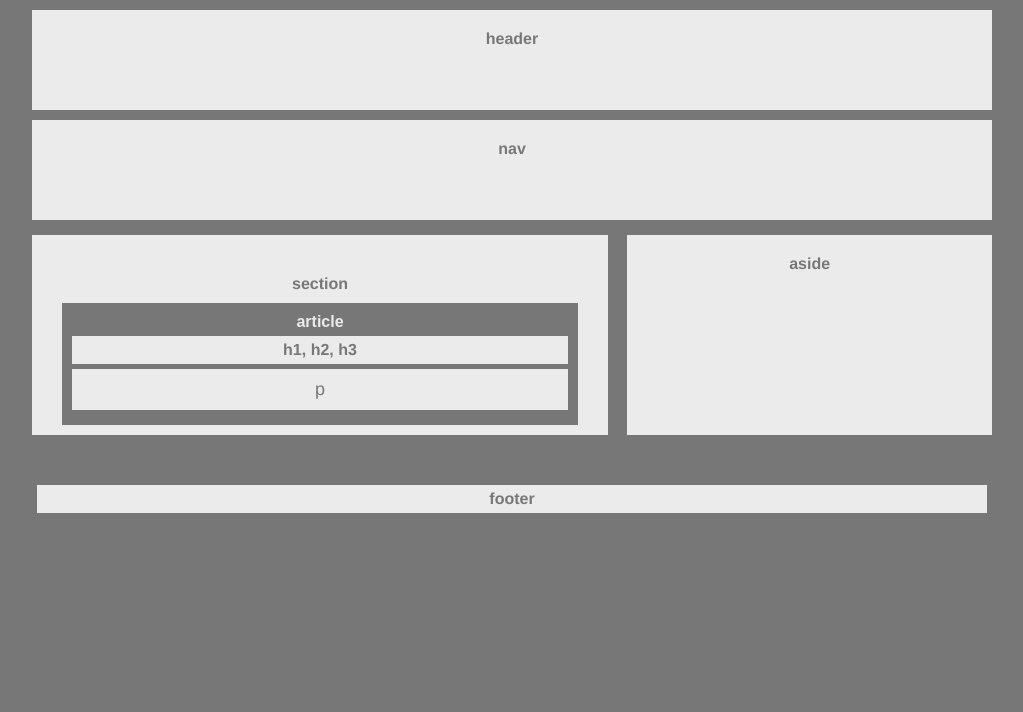
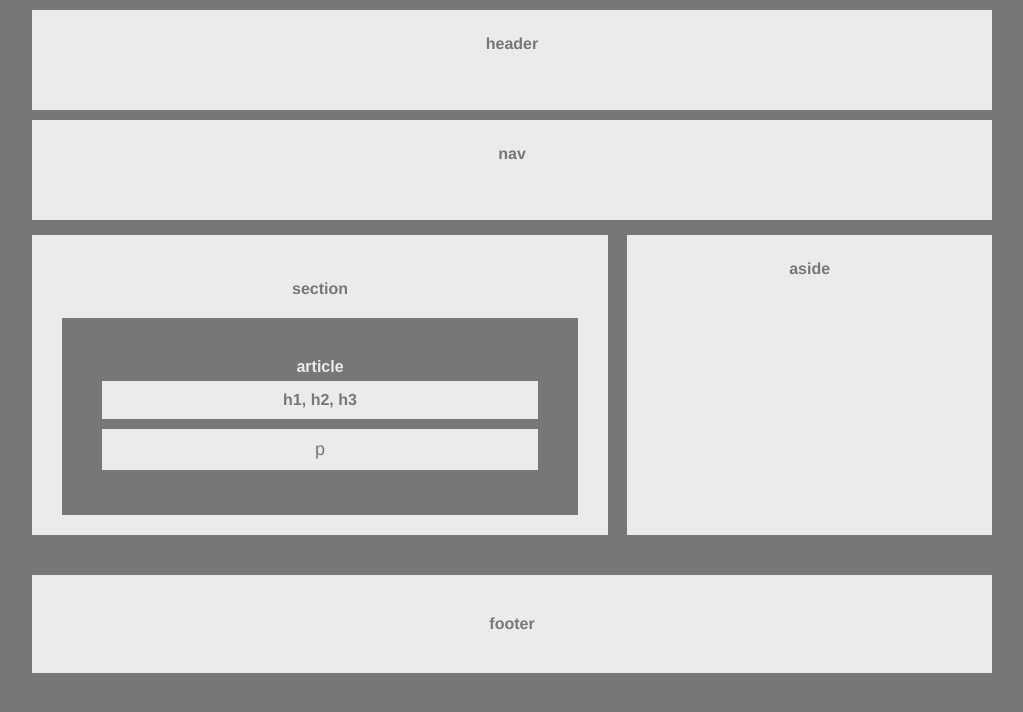
Before and after one commit to viveleloren/HW-Wireframe, a plain HTML site: page index.html in a window 1280 px wide. Shown: the whole page, without its empty margins (128-1151 px from the left). Drawn offline with Linux system fonts and the light colour scheme.

Commit message:
HW-Wireframe

```diff
--- a/style.css
+++ b/style.css
@@ -49,7 +49,7 @@ section {
     margin-bottom: 40px;
     margin-left: auto;
     margin-right: auto;
-    height: 200px;
+    height: 300px;
     width:60%;
     float: left;
     border: #777;
@@ -64,7 +64,7 @@ aside {
     margin-bottom: 5px;
     margin-left: auto;
     margin-right: auto;
-    height: 200px;
+    height: 300px;
     width:38%;
     border: #777;
     margin-top: 10px;
@@ -77,8 +77,9 @@ aside {
 
 article {
 
+
     margin-bottom: 20px;
-    padding: 10px;
+    padding: 40px;
     color: #ebebeb;
     background-color: #777;
 
@@ -86,9 +87,9 @@ article {
 
 h1 {
 
-    padding: 5px;;
+    padding: 10px;;
     margin-top: 5px;
-    margin-bottom: 5px;
+    margin-bottom: 10px;
     margin-left: auto;
     margin-right: auto;
     font-family: Helvetica, sans-serif;
@@ -118,7 +119,10 @@ p {
     background-color: #ebebeb;
 
 }
+footer > h1 {
 
+    padding: 40px;
+}
 footer {
 
     clear: both;
@@ -128,6 +132,6 @@ footer {
     width:100%;
     height: 100%;
     border: #777;
-    padding: 5px;
+    padding: 0px;
     background-color: #777;
 }
```
